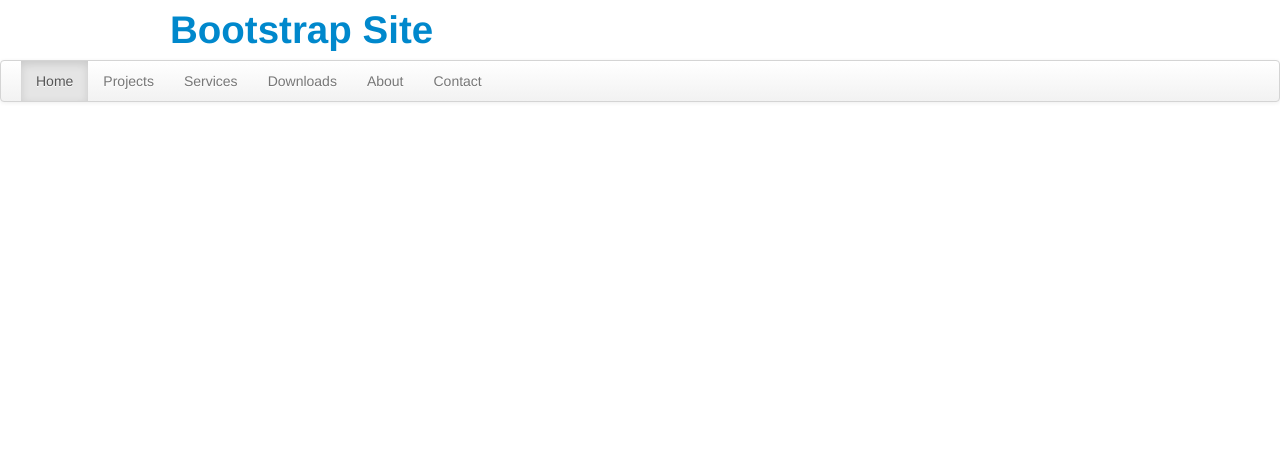
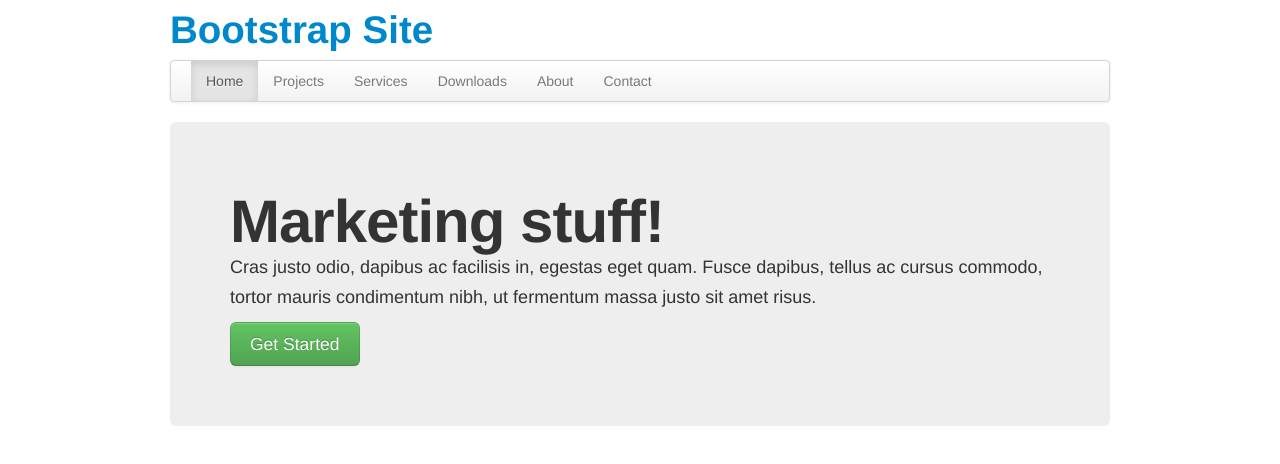
Before and after one commit to taydakov/bootstrap-lesson-1, a plain HTML site: page index.html in a window 1280 px wide. Drawn offline with nearby package versions, Linux system fonts and the light colour scheme.

Commit message:
fixes. hero unit added

```diff
--- a/index.html
+++ b/index.html
@@ -7,11 +7,11 @@
 	</head>
 	<body>
 		<div class="container">
+
 			<h1><a href="#">Bootstrap Site</a></h1>
-		</div>
-		<div class="navbar">
-			<div class="navbar-inner">
-				<div class="container">
+
+			<div class="navbar">
+				<div class="navbar-inner">
 					<ul class="nav">
 						<li class="active"><a href="#">Home</a></li>
 						<li><a href="#">Projects</a></li>
@@ -22,7 +22,15 @@
 					</ul>
 				</div>
 			</div>
+
+			<div class="hero-unit">
+				<h1>Marketing stuff!</h1>
+				<p>Cras justo odio, dapibus ac facilisis in, egestas eget quam. Fusce dapibus, tellus ac cursus commodo, tortor mauris condimentum nibh, ut fermentum massa justo sit amet risus.</p>
+				<a href="#" class="btn btn-large btn-success">Get Started</a>
+			</div>
+
 		</div>
+
 		<script src="http://code.jquery.com/jquery-1.10.1.min.js"></script>
 		<script src="js/bootstrap.js"></script>
 	</body>
```
